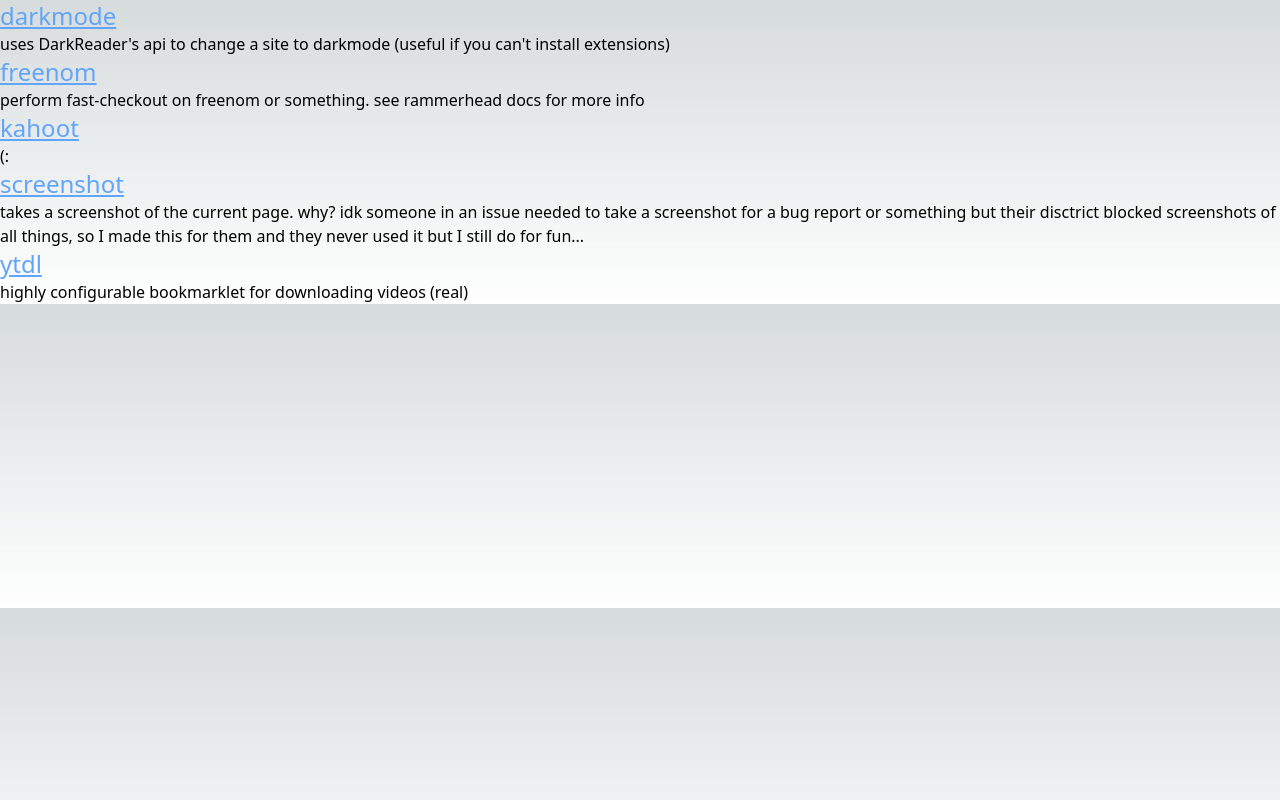
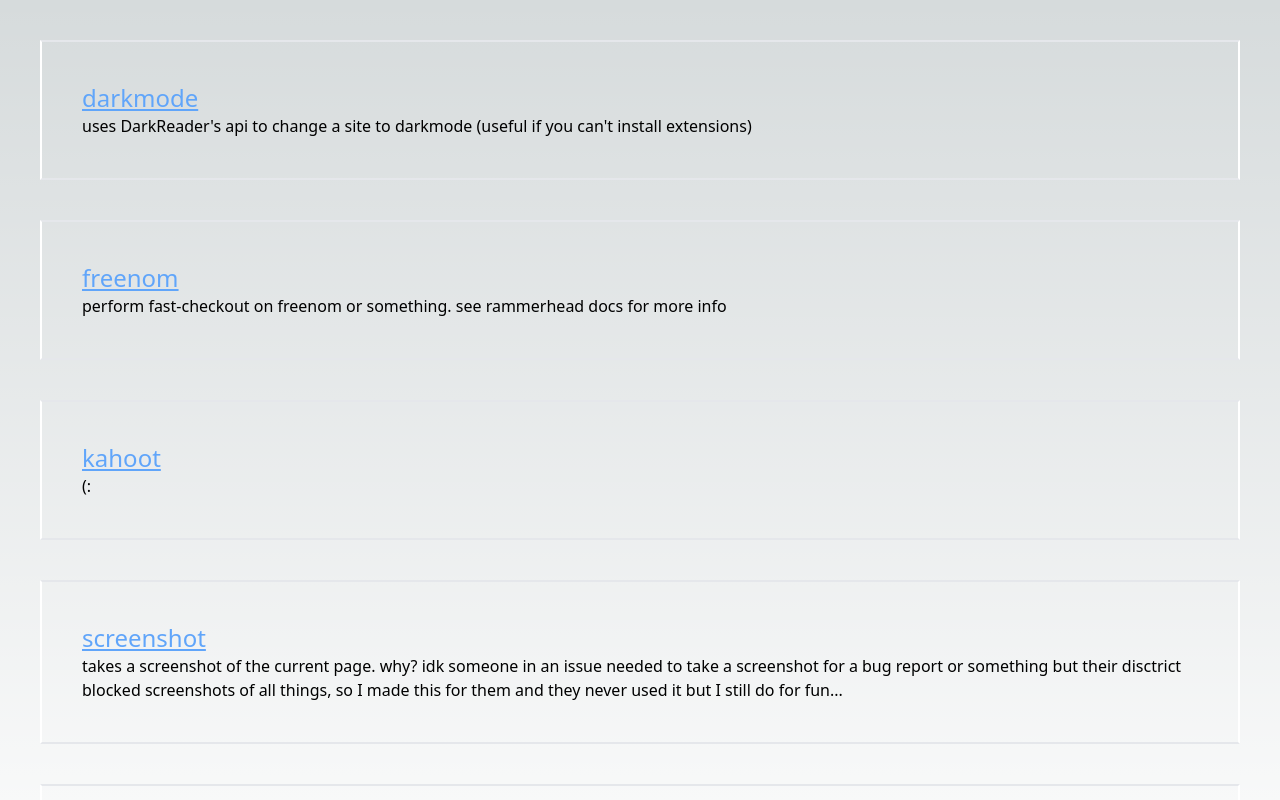
Before and after one commit to RuralAnemone/bookmarklets, a Next.js app: page / in a window 1280 px wide. Shown: the top 800 px of the page. Built offline with nearby package versions, Linux system fonts and the light colour scheme.

Commit message:
border moment (10x better design (real))

```diff
--- a/src/components/bookmarklet.tsx
+++ b/src/components/bookmarklet.tsx
@@ -3,8 +3,8 @@
 export default function Bookmarklet(props: any) {
 	const code: string = `javascript:fetch("https://cdn.jsdelivr.net/gh/RuralAnemone/bookmarklets/public/${props.name}.js").then((data=>data.text())).catch((e=>alert(e))).then((text=>eval(text))).catch((e=>alert(e)));`
 	return(
-		<div>
-			<a className="text-2xl underline text-blue-400" href={code}><h3>{props.name}</h3></a>
+		<div className="border-2 border-x-white p-10 m-10">
+		<a className="text-2xl underline text-blue-400" href={code}><h3>{props.name}</h3></a>
 			<p>{props.desc}</p>
 		</div>
 	);
```
